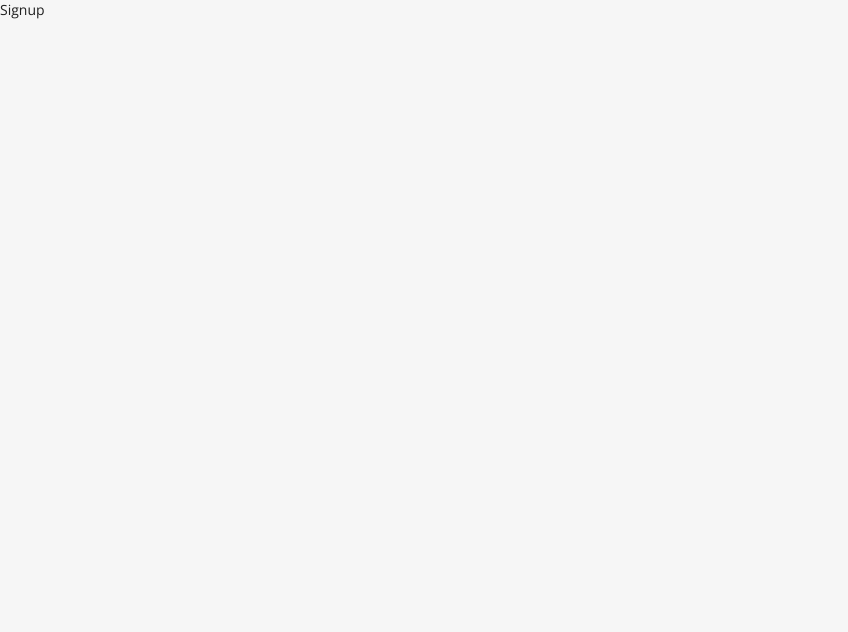
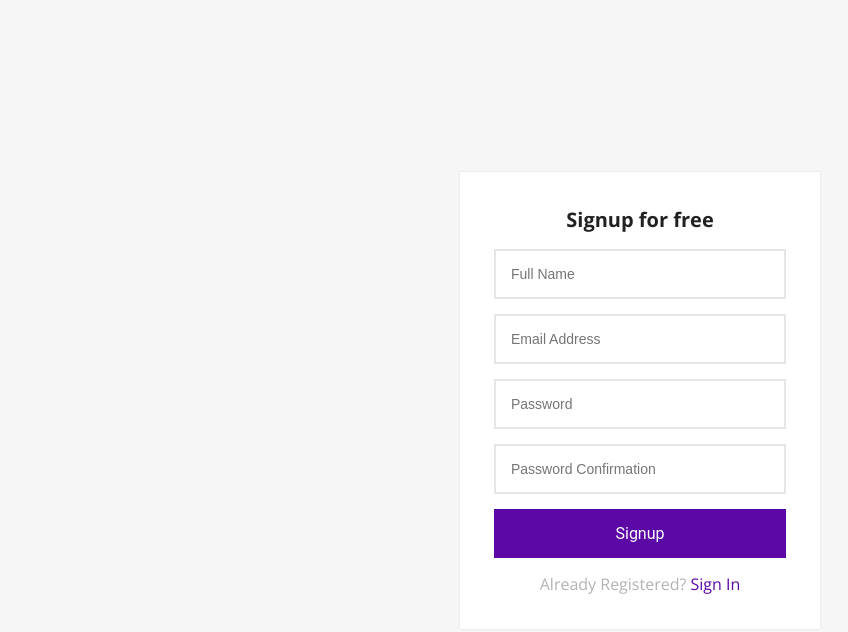
Before and after one commit to suraj-singh12/brijwasi-sweets-laravel, a React (Vite) app in the folder react/: page /signup in a window 1280 px wide. Shown: the top 632 px of the page, without its empty margins (0-848 px from the left). Built offline with nearby package versions, Linux system fonts and the light colour scheme.

Commit message:
login / signup form added

```diff
--- a/react/src/components/DefaultLayout.jsx
+++ b/react/src/components/DefaultLayout.jsx
@@ -1,17 +1,38 @@
 import React from 'react'
-import { Navigate, Outlet } from 'react-router-dom'
+import { Link, Navigate, Outlet } from 'react-router-dom'
 import { useStateContext } from '../contexts/ContextProvider'
 
 export default function DefaultLayout() {
   const {user, token} = useStateContext();
+
   if(!token) {
     return <Navigate to="/login" />
   }
 
+  const onLogout = (ev) => {
+    ev.preventDefault();
+  }
+
   return (
     <div id="defaultLayout">
-        Default
-        <Outlet />
+        <aside>
+            <Link to="/dashboard">Dashboard</Link>
+            <Link to="/users">Users</Link>
+        </aside>
+        <div className="content">
+            <header>
+                <div>
+                    Header
+                </div>
+                <div>
+                    {user.name}
+                    <a href="#" onClick={onLogout} className="btn-logout">Logout</a>
+                </div>
+                <main>
+                    <Outlet />
+                </main>
+            </header>
+        </div>
     </div>
   )
 }
--- a/react/src/contexts/ContextProvider.jsx
+++ b/react/src/contexts/ContextProvider.jsx
@@ -8,8 +8,12 @@
 });
 
 export const ContextProvider = ({children}) => {
-    const [user, setUser] = useState({});
-    const [token, _setToken] = useState(localStorage.getItem('ACCESS_TOKEN'));
+    const [user, setUser] = useState({
+        name: 'Jack'
+    });
+    const [token, _setToken] = useState(
+        localStorage.getItem('ACCESS_TOKEN')
+        );
 
     const setToken = () => {
         _setToken(token);
--- a/react/src/views/Login.jsx
+++ b/react/src/views/Login.jsx
@@ -1,7 +1,26 @@
 import React from 'react'
+import { Link } from 'react-router-dom';
 
 export default function login() {
+  const onSubmit = (ev) => {
+    ev.preventDefault();
+  }
+
   return (
-    <div>login</div>
+    <div className='login-signup-form animated fadeInDown'>
+        <div className="form">
+            <form onSubmit={onSubmit}>
+                <h1 className="title">
+                    Login into your account
+                </h1>
+                <input type="email" placeholder="Email" />
+                <input type="password" placeholder="Password" />
+                <button className="btn btn-block">Login</button>
+                <p className="message">
+                    Not Registered? <Link to="/signup">Create an Account</Link>
+                </p>
+            </form>
+        </div>
+    </div>
   )
 }
--- a/react/src/views/Signup.jsx
+++ b/react/src/views/Signup.jsx
@@ -1,7 +1,28 @@
 import React from 'react'
+import { Link } from 'react-router-dom';
 
 export default function Signup() {
-  return (
-    <div>Signup</div>
-  )
+    const onSubmit = (ev) => {
+        ev.preventDefault();
+      }
+
+      return (
+        <div className='login-signup-form animated fadeInDown'>
+            <div className="form">
+                <form onSubmit={onSubmit}>
+                    <h1 className="title">
+                        Signup for free
+                    </h1>
+                    <input type="text" placeholder="Full Name" />
+                    <input type="email" placeholder="Email Address" />
+                    <input type="password" placeholder="Password" />
+                    <input type="password" placeholder="Password Confirmation" />
+                    <button className="btn btn-block">Signup</button>
+                    <p className="message">
+                        Already Registered? <Link to="/login">Sign In</Link>
+                    </p>
+                </form>
+            </div>
+        </div>
+      )
 }
```
